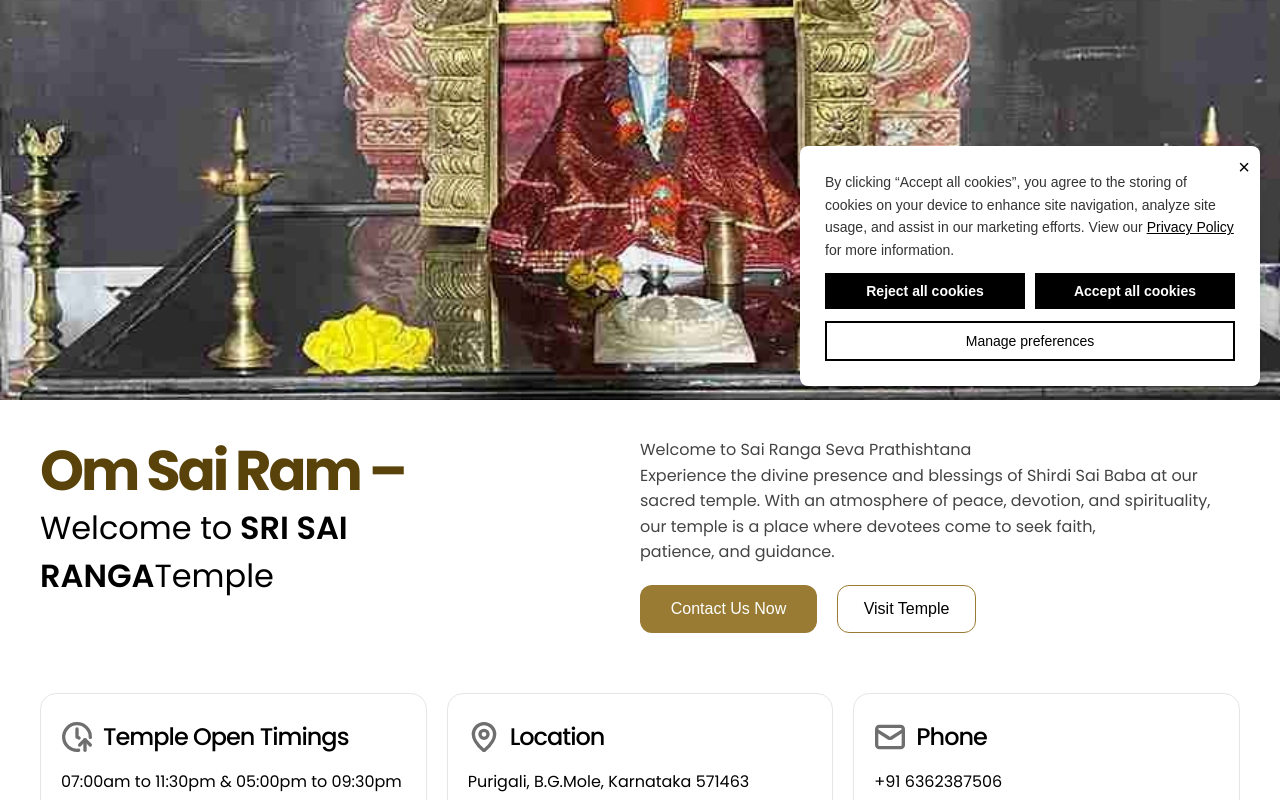
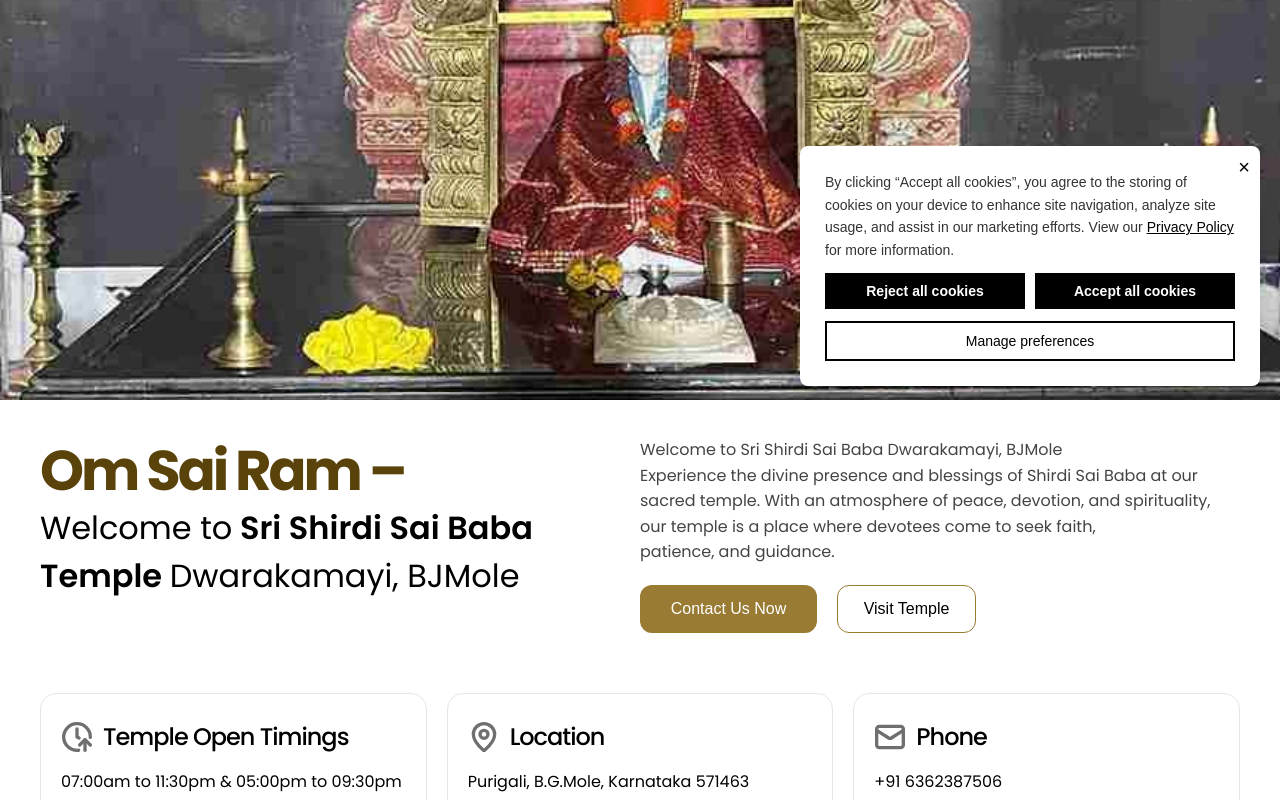
Before and after one commit to PrachiRameshGodase/Temple, a React (Vite) app: page / in a window 1280 px wide. Shown: the part 394-1194 px from the top of the page. Built offline with nearby package versions, Linux system fonts and the light colour scheme; a web font is replaced by a local one.

Commit message:
aryan V 0.0.07

```diff
--- a/src/Pages/Donation/Donation.scss
+++ b/src/Pages/Donation/Donation.scss
@@ -56,15 +56,16 @@
 
 .qr-code {
     width: 500px;
+    // height: 150px;
+        margin: 10px auto;
+        display: block;
         @media only screen and (max-width: 600px) {
             width: 90%;
         }
         @media only screen and (max-width: 500px) {
             width: 90%;
         }
-    // height: 150px;
-    margin: 10px auto;
-    display: block;
+
 }
 
 ul {
--- a/src/Pages/HeroSection/HeroSection.jsx
+++ b/src/Pages/HeroSection/HeroSection.jsx
@@ -27,12 +27,12 @@
                 <h1>
                     <span className="highlight">Om Sai Ram – </span>
                     Welcome to
-                    <span className="strong"> SRI SAI RANGA</span>
-                    Temple
+                    <span className="strong">  Sri Shirdi Sai Baba Temple </span>
+                    Dwarakamayi, BJMole
                 </h1>
                 <div>
                     <p>
-                        Welcome to Sai Ranga Seva Prathishtana
+                        Welcome to Sri Shirdi Sai Baba  Dwarakamayi, BJMole
                         <br />
                         Experience the divine presence and blessings of Shirdi Sai Baba at our sacred temple. With an atmosphere of peace, devotion, and spirituality, our temple is a place where devotees come to seek faith, patience, and guidance.
                     </p>
--- a/src/pages/about/AboutUs.jsx
+++ b/src/pages/about/AboutUs.jsx
@@ -29,7 +29,7 @@
           <h2>History of the temple</h2>
 
           <p>
-            History of Sri Shirdi Sai Anandamaiyee Temple
+            History of  Sri Shirdi Sai Baba Temple, Dwarakamayi, BJMole Temple
           </p>
           <br />
           <p>
@@ -55,7 +55,7 @@
       <div className="content0p">
 
       </div>
-      <div className="history-stats">
+      {/* <div className="history-stats">
         <ul>
           <li>
             <h3>1998</h3>
@@ -76,7 +76,7 @@
             <p>Temple Members</p>
           </li>
         </ul>
-      </div>
+      </div> */}
       {/* <div className="image-container">
         <img src={temple} alt="Temple" />
       </div> */}
```
